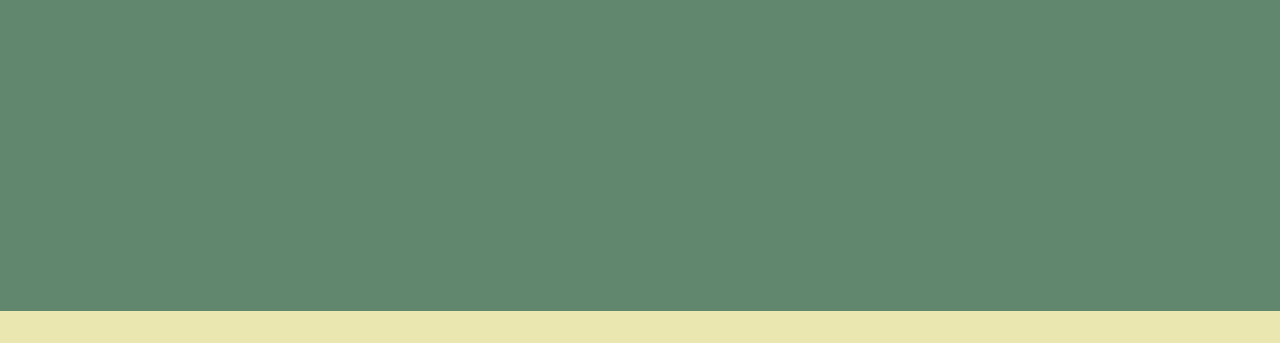
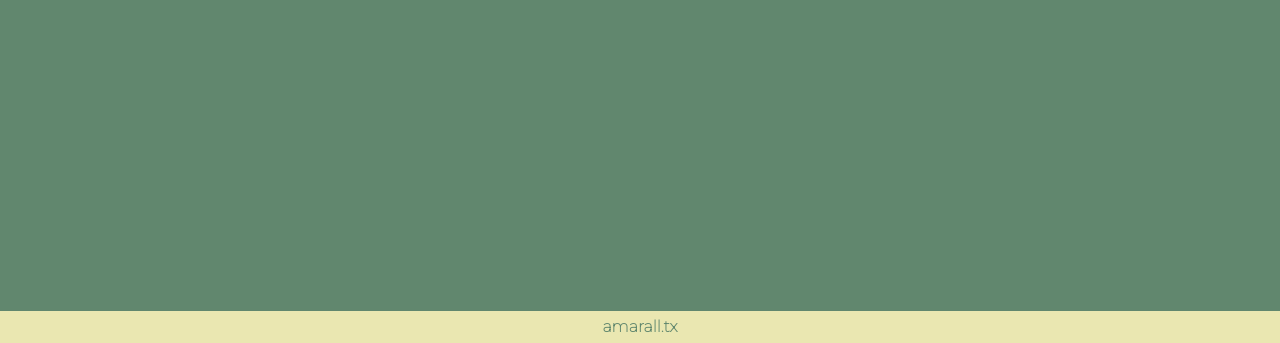
Before and after one commit to amaralltx/Secret-Number-Game, a plain HTML site: page index.html in a window 1280 px wide. Shown: the part 457-800 px from the top of the page. Drawn offline with nearby package versions, Linux system fonts and the light colour scheme.

Commit message:
ver 1.2 add github link

```diff
--- a/assets/style/style.css
+++ b/assets/style/style.css
@@ -25,12 +25,27 @@ body {
     position: absolute;
 }
 
+.borderTop {
+    top: 0;
+}
+
 .borderBottom{
+    display: flex;
+    text-align: center;
+    justify-content: center;
+    align-items: center;
     bottom: 0;
 }
 
-.borderTop {
-    top: 0;
+a{
+    text-decoration: none;
+    color: var(--bg-color);
+    font-size: 1em;
+    font-weight: bold;
+}
+
+a:hover{
+    text-decoration: underline;
 }
 
 h1 {
--- a/index.html
+++ b/index.html
@@ -18,7 +18,7 @@
     <div id="guess" class="mensagem">
     </div>
 
-    <div class="borderBottom"></div>
+    <div class="borderBottom"><a href="https://github.com/amaralltx">amarall.tx</a></div>
 
     <script src="assets/script/app.js" type="module" ></script>
 </body>
```
